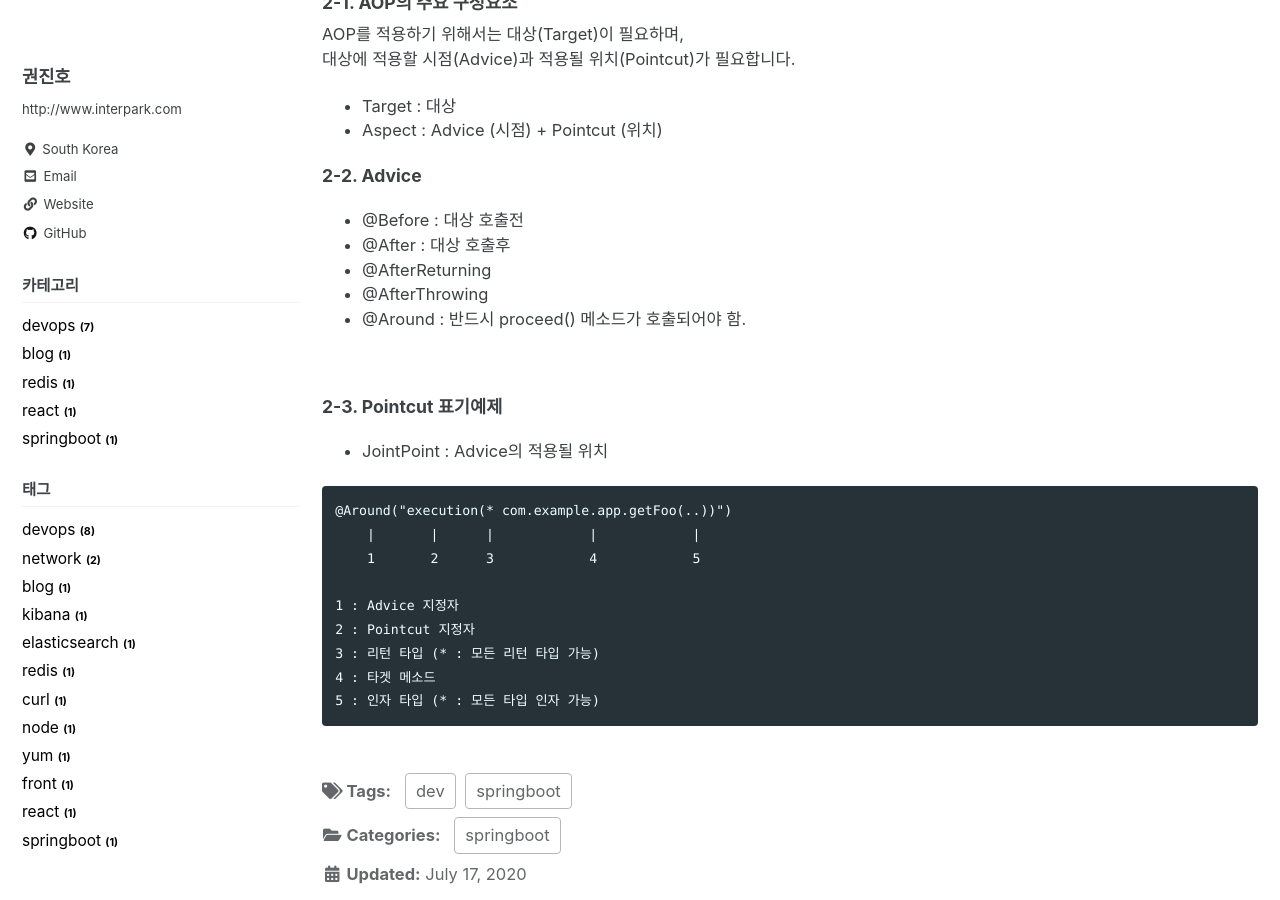
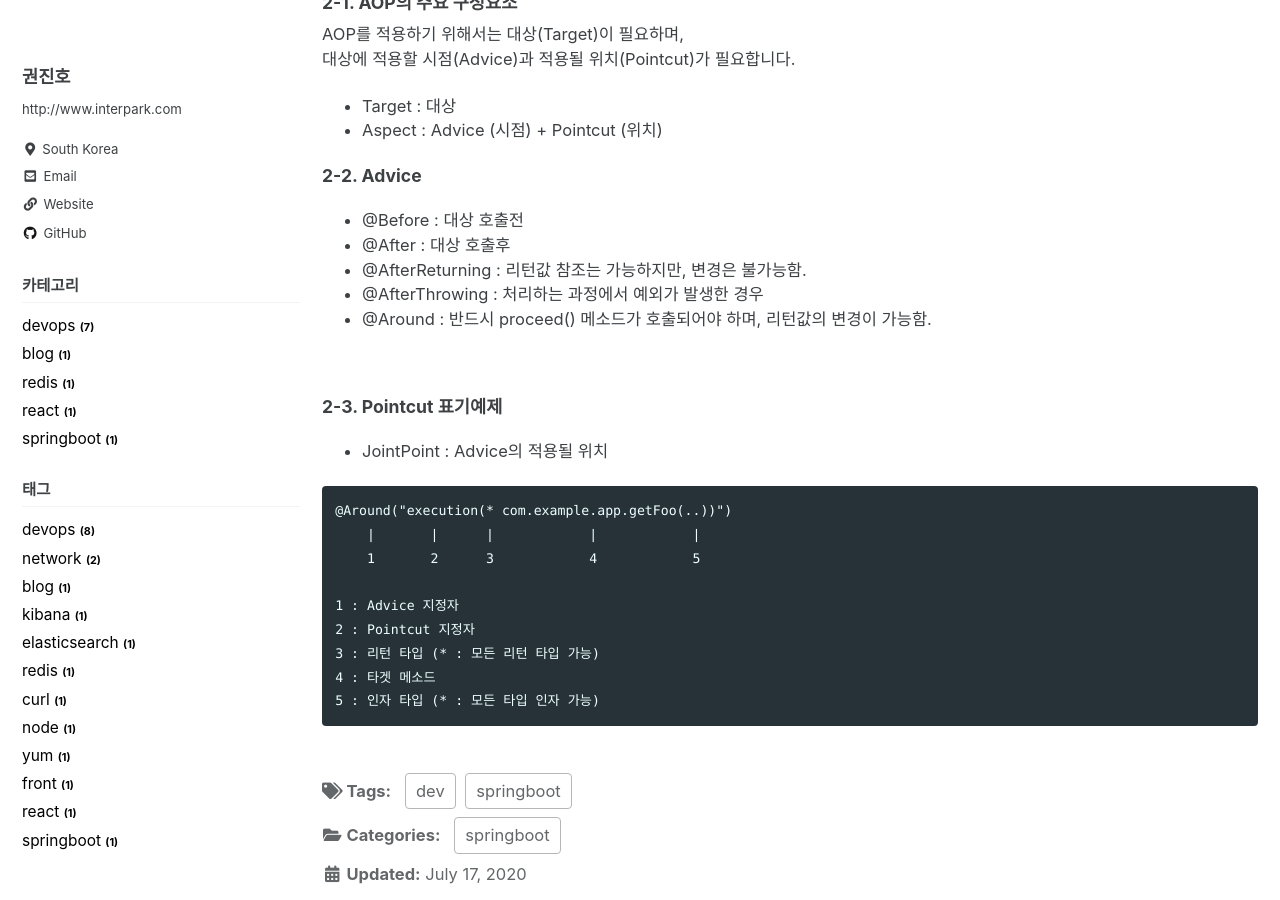
Before and after one commit to JinHoKwon/jinhokwon.github.io, a Jekyll site: the page built from _posts/2020-07-17-springboot-aop.md, in a window 1280 px wide and 900 px high, scrolled down 873 px. Built offline with Jekyll 4.4.1, drawn with Linux system fonts in a browser that asks for light colours; cached includes are drawn as plain includes; comment, search, counter and statistics services are not loaded.

Commit message:
* springboot aop

```diff
--- a/_posts/2020-07-17-springboot-aop.md
+++ b/_posts/2020-07-17-springboot-aop.md
@@ -40,9 +40,9 @@ AOP를 적용하기 위해서는 대상(Target)이 필요하며,<br/>
 #### 2-2. Advice
   * @Before : 대상 호출전
   * @After : 대상 호출후
-  * @AfterReturning
-  * @AfterThrowing
-  * @Around : 반드시 proceed() 메소드가 호출되어야 함.
+  * @AfterReturning : 리턴값 참조는 가능하지만, 변경은 불가능함.
+  * @AfterThrowing : 처리하는 과정에서 예외가 발생한 경우
+  * @Around : 반드시 proceed() 메소드가 호출되어야 하며, 리턴값의 변경이 가능함.
 
 <br/>
 #### 2-3.  Pointcut 표기예제
```
